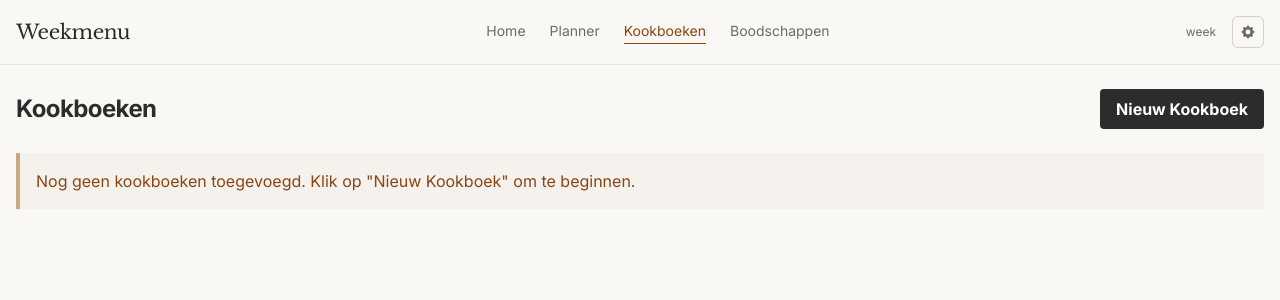
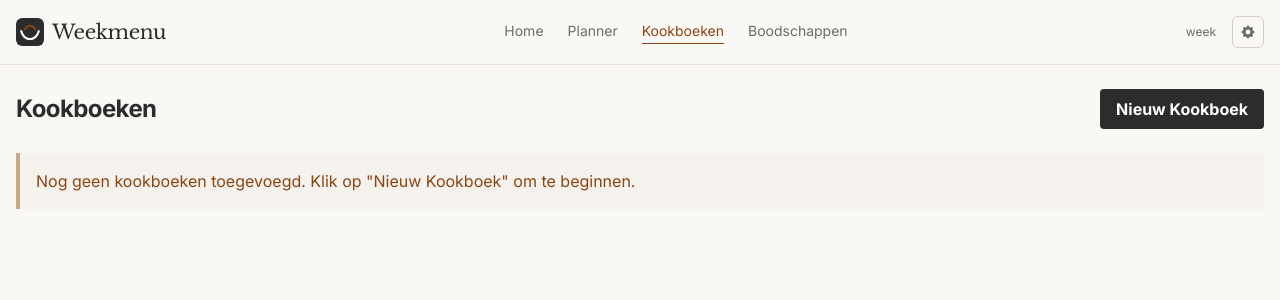
Before and after one commit to beninhos/weekmenu-docker, a Flask app: page /cookbooks in a window 1280 px wide. Shown: the top 300 px of the page. Run offline with Flask 3, Linux system fonts and the light colour scheme; data that the repository does not hold is empty; parts of the project's set-up code (start-up, migrations or seed data) failed here and were passed over; some libraries are stand-ins or nearby versions.

Commit message:
Design: voeg logo toe aan navigatie

```diff
--- a/templates/base.html
+++ b/templates/base.html
@@ -156,7 +156,8 @@
 <body>
     <nav style="background: var(--color-paper); border-bottom: 1px solid var(--color-border);">
         <div class="container mx-auto px-4 py-4 flex justify-between items-center">
-            <a href="{{ url_for('index') }}" style="text-decoration:none;">
+            <a href="{{ url_for('index') }}" style="text-decoration:none;" class="flex items-center gap-2">
+                <img src="{{ url_for('static', filename='favicon.svg') }}" alt="" style="width:28px;height:28px;border-radius:6px;">
                 <span style="font-family: var(--font-serif); font-size: 1.25rem; color: var(--color-ink); letter-spacing: -0.02em;">Weekmenu</span>
             </a>
 
```
